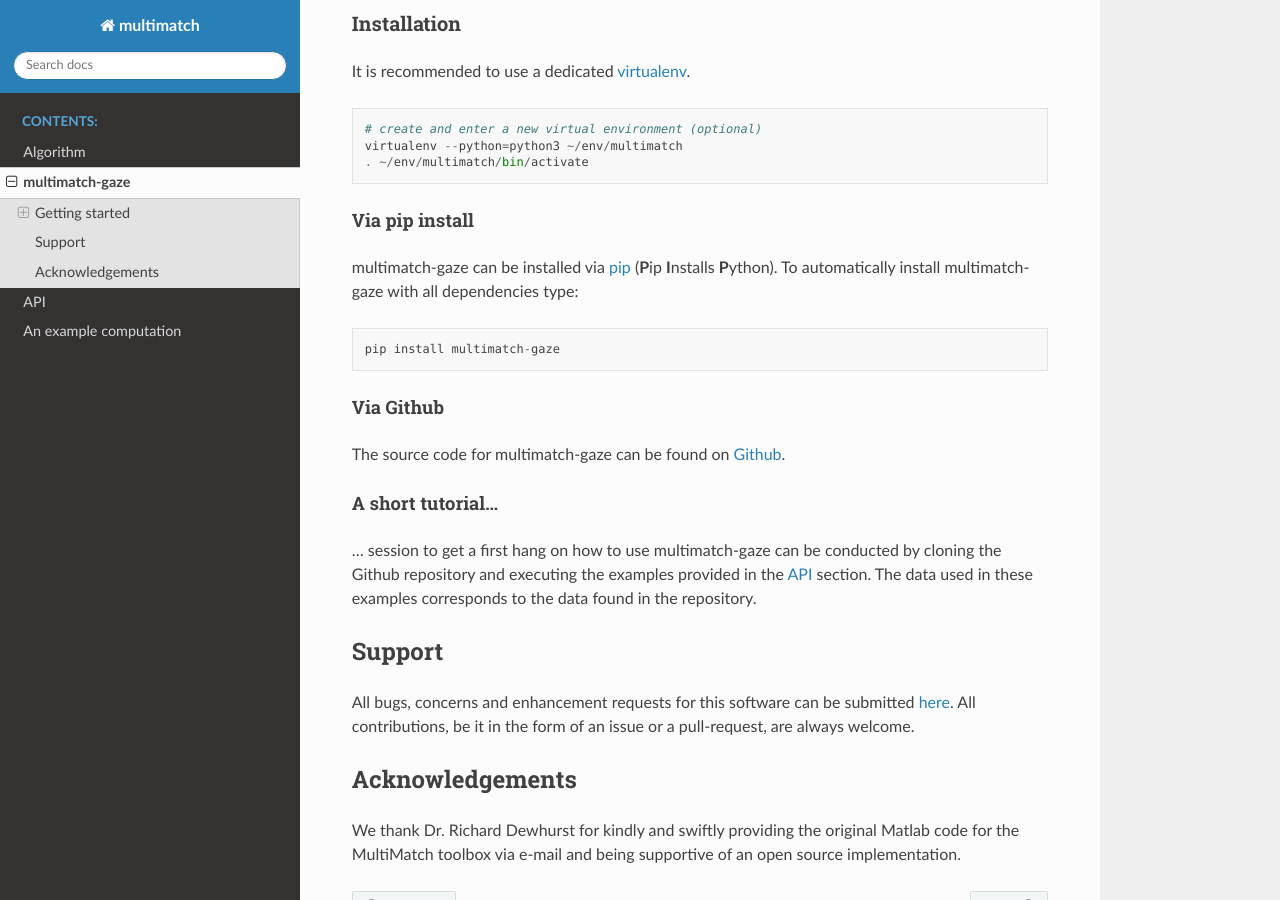
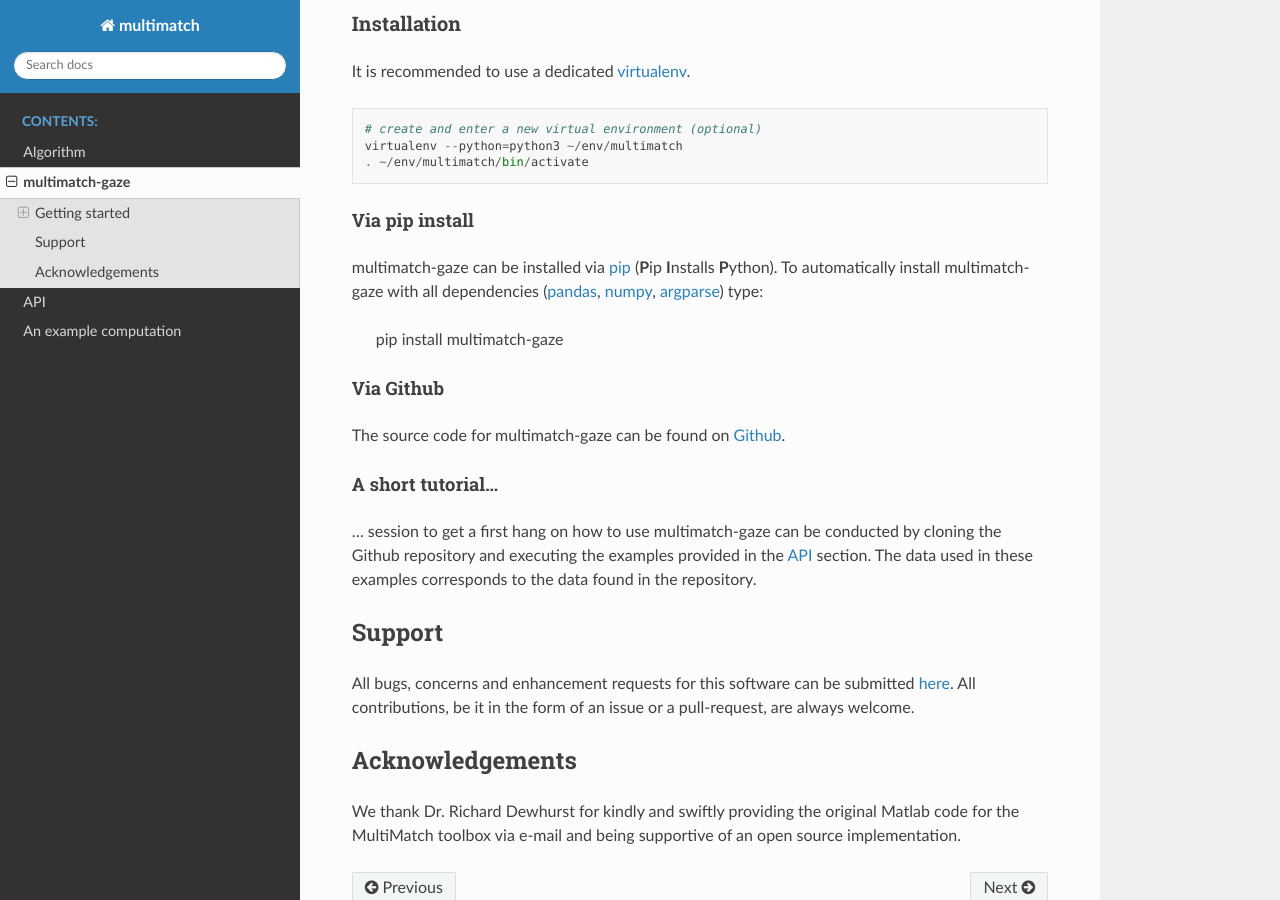
Before and after one commit to adswa/multimatch_gaze, a Sphinx documentation site: the page built from docs/source/reimplementation.rst, in a window 1280 px wide and 900 px high, scrolled down 398 px. Built offline with Sphinx 7.4.7 and the Read the Docs theme 2.0.0, drawn with Linux system fonts in a browser that asks for light colours; pages that are not in the unit, such as notebooks, are missing from menus.

```diff
--- a/docs/source/reimplementation.rst
+++ b/docs/source/reimplementation.rst
@@ -40,12 +40,15 @@ Via pip install
 
 
 multimatch-gaze can be installed via pip_ (**P**\ip **I**\nstalls **P**\ython). To
-automatically install multimatch-gaze with all dependencies type::
+automatically install multimatch-gaze with all dependencies (pandas_, numpy_, argparse_)
+type:
 
    pip install multimatch-gaze
 
 .. _pip: https://pip.pypa.io
-
+.. _pandas: https://pandas.pydata.org/
+.. _numpy: https://www.numpy.org/
+.. _argparse: https://docs.python.org/3/library/argparse.html
 
 Via Github
 ----------
```
